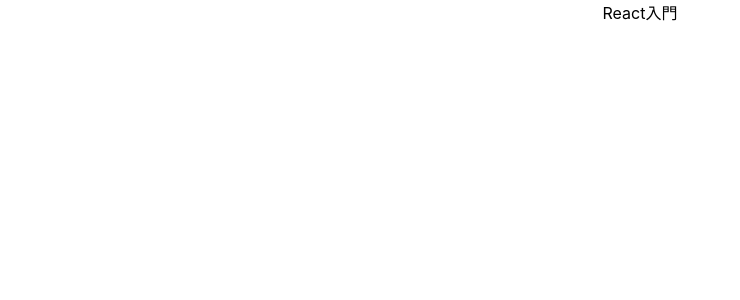
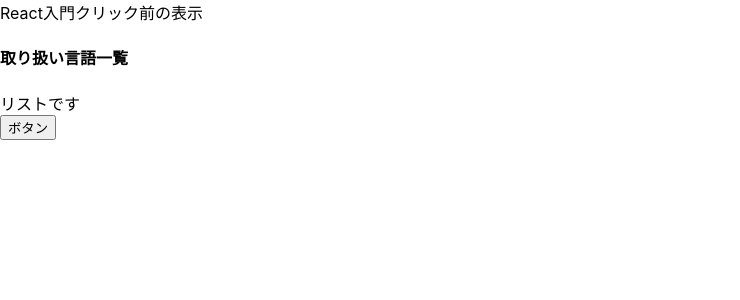
Before and after one commit to KazutoKitaoka7199/react01, a React (Create React App) app: page / in a window 1280 px wide. Shown: the top 300 px of the page, without its empty margins (0-740 px from the left). Built offline with nearby package versions, Linux system fonts and the light colour scheme.

Commit message:
react01基礎2

```diff
--- a/src/App.css
+++ /dev/null
@@ -1,38 +0,0 @@
-.App {
-  text-align: center;
-}
-
-.App-logo {
-  height: 40vmin;
-  pointer-events: none;
-}
-
-@media (prefers-reduced-motion: no-preference) {
-  .App-logo {
-    animation: App-logo-spin infinite 20s linear;
-  }
-}
-
-.App-header {
-  background-color: #282c34;
-  min-height: 100vh;
-  display: flex;
-  flex-direction: column;
-  align-items: center;
-  justify-content: center;
-  font-size: calc(10px + 2vmin);
-  color: white;
-}
-
-.App-link {
-  color: #61dafb;
-}
-
-@keyframes App-logo-spin {
-  from {
-    transform: rotate(0deg);
-  }
-  to {
-    transform: rotate(360deg);
-  }
-}
--- a/src/App.js
+++ b/src/App.js
@@ -1,4 +1,5 @@
-import './App.css';
+import { useState } from "react";
+import { List } from "./list";
 import { initializeApp } from "firebase/app";
 const firebaseConfig = {
   apiKey: "AIzaSyByZKUtkmlvrSsJGDrw2WfRnkhbFZz8OM4",
@@ -12,9 +13,20 @@
 const app = initializeApp(firebaseConfig);
 
 function App() {
+  const [description,setDescrition] = useState('クリック前の表示');
+
+  const changeDescription = () => {
+    setDescrition('クリック後の表示です。');
+  }
+
   return (
     <div className='App'>
-      <div>React入門</div>
+      <div>
+        React入門
+        { description }
+        <List title="取り扱い言語一覧"/>
+        <button onClick={changeDescription}>ボタン</button>
+      </div>
     </div>
   );
 }
--- /dev/null
+++ b/src/list.js
@@ -0,0 +1,19 @@
+export const List = (props) => {
+    const title = props.title;
+    return (
+        <div>
+            <h4>{ title }</h4> {/* {} の中はJSが動作する*/}
+            <div>リストです</div>
+        </div>
+    )
+}
+
+//別の書き方
+// export const List = ({ title }) => {
+//     return (
+//         <div>
+//             <h4>{ title }</h4> {/* {} の中はJSが動作する*/}
+//             <div>リストです</div>
+//         </div>
+//     )
+// }
```
Also changed, not shown: 1 other file (tests, documents, lock files or other folders).
